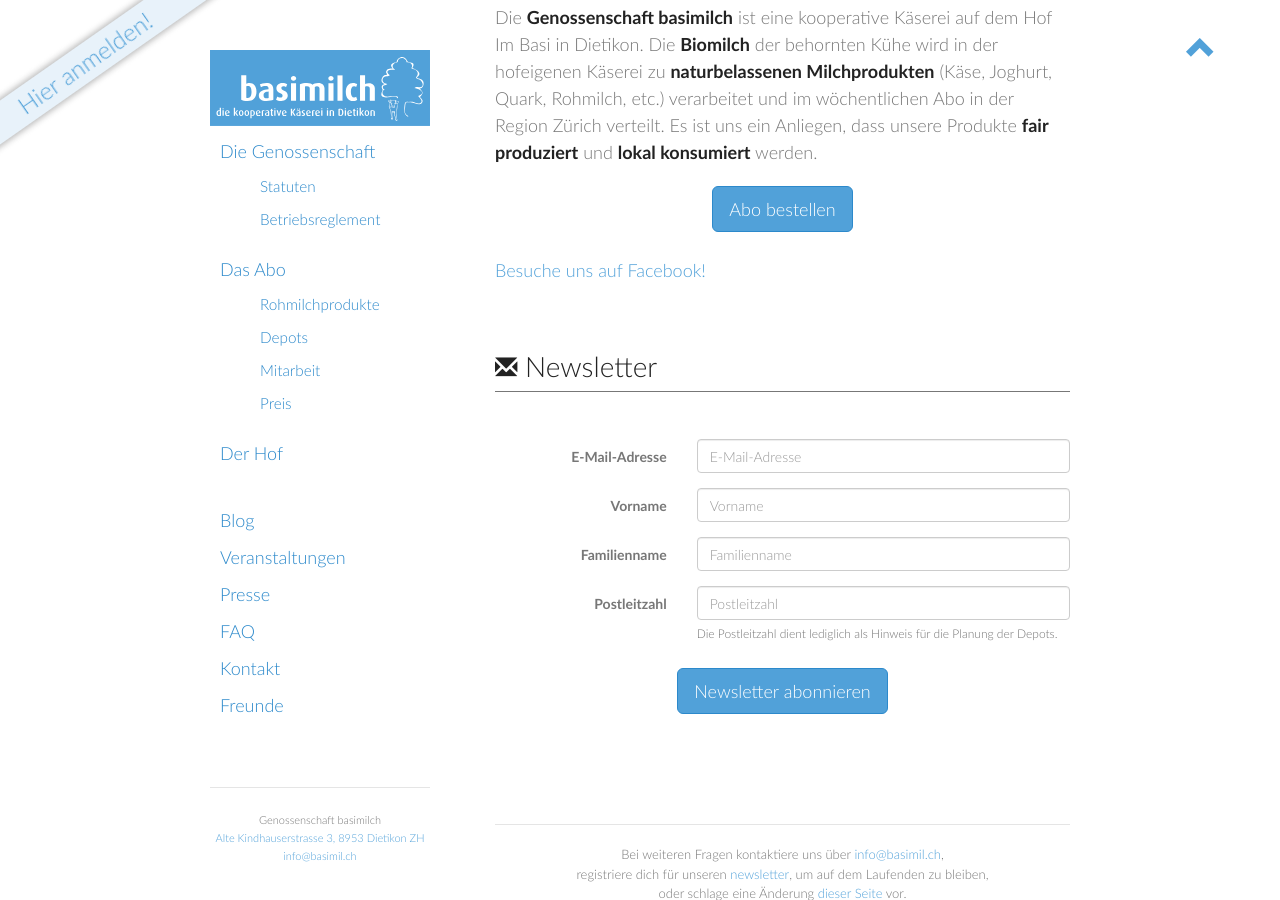
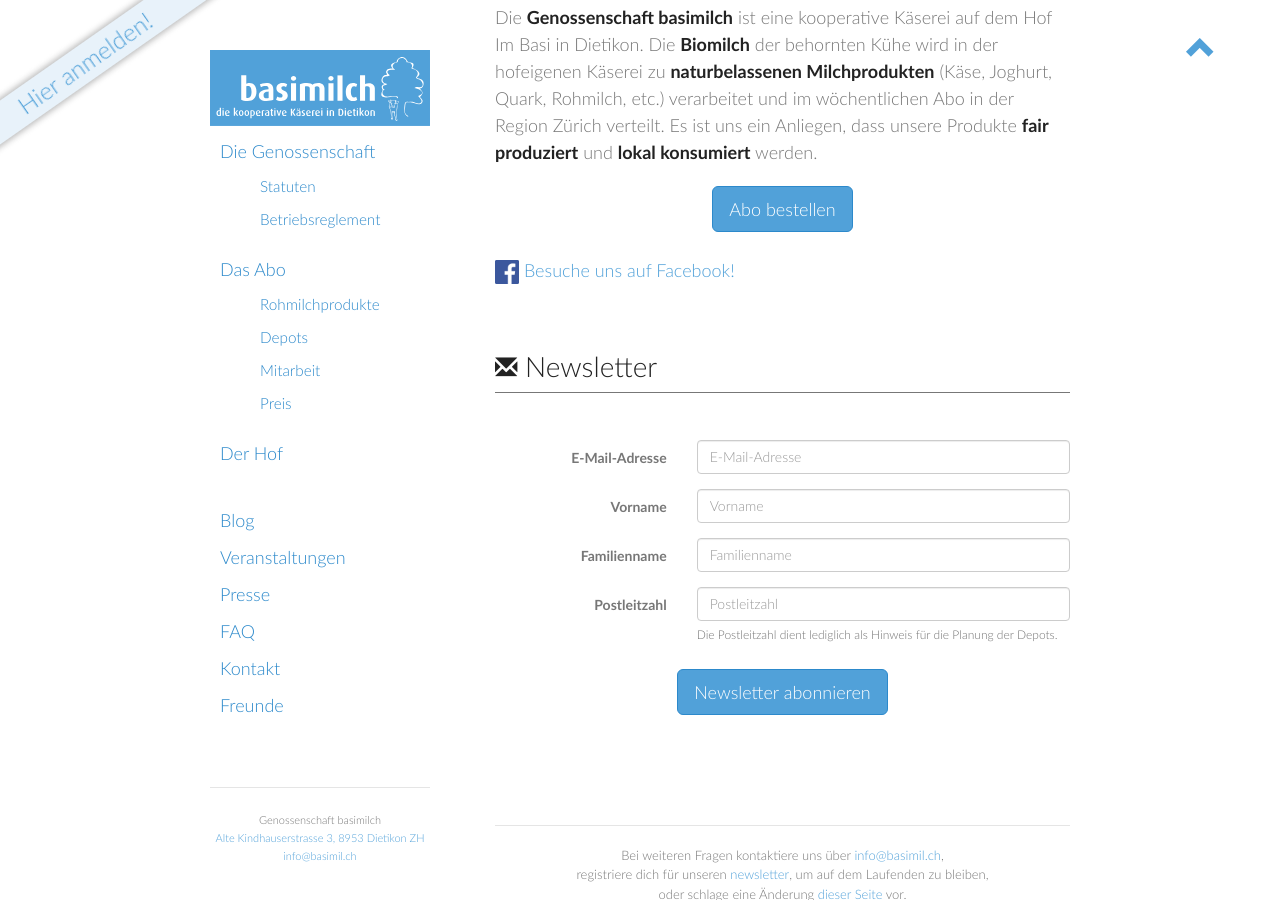
Before and after one commit to vryser/basimilch.github.io, a Jekyll site: the page built from pages/000-home.md, in a window 1280 px wide and 900 px high, scrolled down 499 px. Built offline with Jekyll 4.4.1, drawn with Linux system fonts in a browser that asks for light colours.

Commit message:
new: add small facebook logo on landing page

```diff
--- a/pages/000-home.md
+++ b/pages/000-home.md
@@ -18,6 +18,6 @@ und **lokal konsumiert** werden.
 
 {% include button-signup.html %}
 
-[Besuche uns auf Facebook!](https://www.facebook.com/basimilch/)
+[![Facebook](images/logos/facebook_avatar.png){:height="24px"} Besuche uns auf Facebook!](https://www.facebook.com/basimilch/)
 
 {% include newsletter_form.html %}
```
Also changed, not shown: images/logos/facebook_avatar.png (added).
